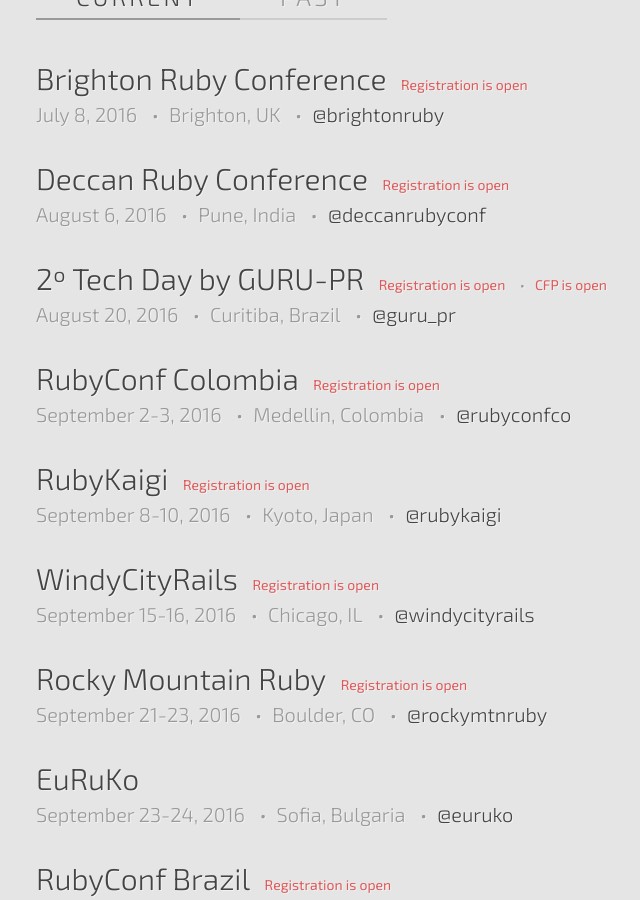
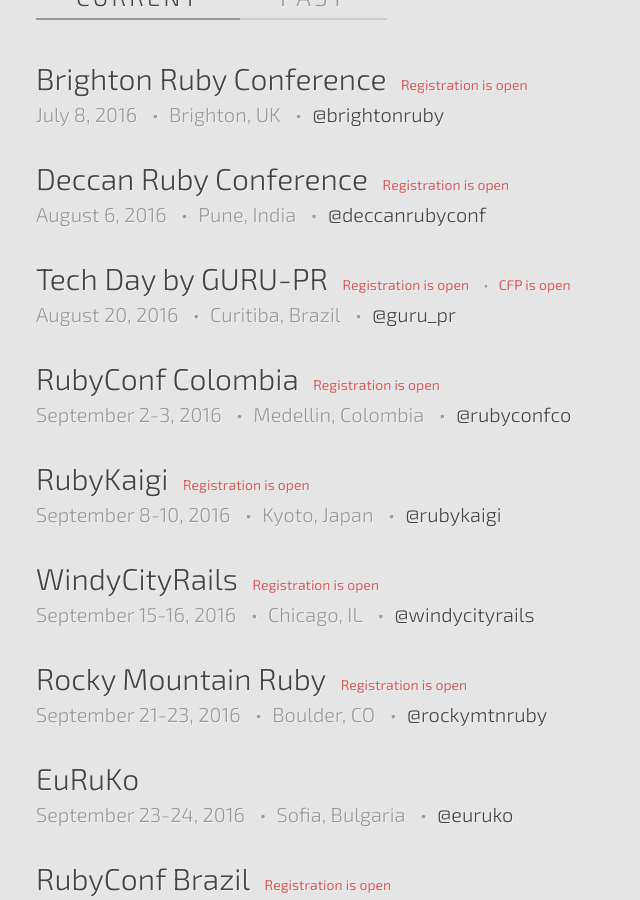
Before and after one commit to ruby-conferences/ruby-conferences.github.io, a Jekyll site: the page built from index.html, in a window 1280 px wide and 900 px high, scrolled down 502 px. Shown: the whole window, without its empty margins (204-844 px from the left). Built offline with Jekyll 4.4.1, drawn with Linux system fonts in a browser that asks for light colours.

Commit message:
Removing "2º" from title

```diff
--- a/_data/current.yml
+++ b/_data/current.yml
@@ -12,7 +12,7 @@
   twitter: deccanrubyconf
   reg_phrase: Registration is open
 
-- name: 2º Tech Day by GURU-PR
+- name: Tech Day by GURU-PR
   location: Curitiba, Brazil
   dates: "August 20, 2016"
   url: http://www.gurupr.org/eventos/2-tech-day-do-guru-pr
```
